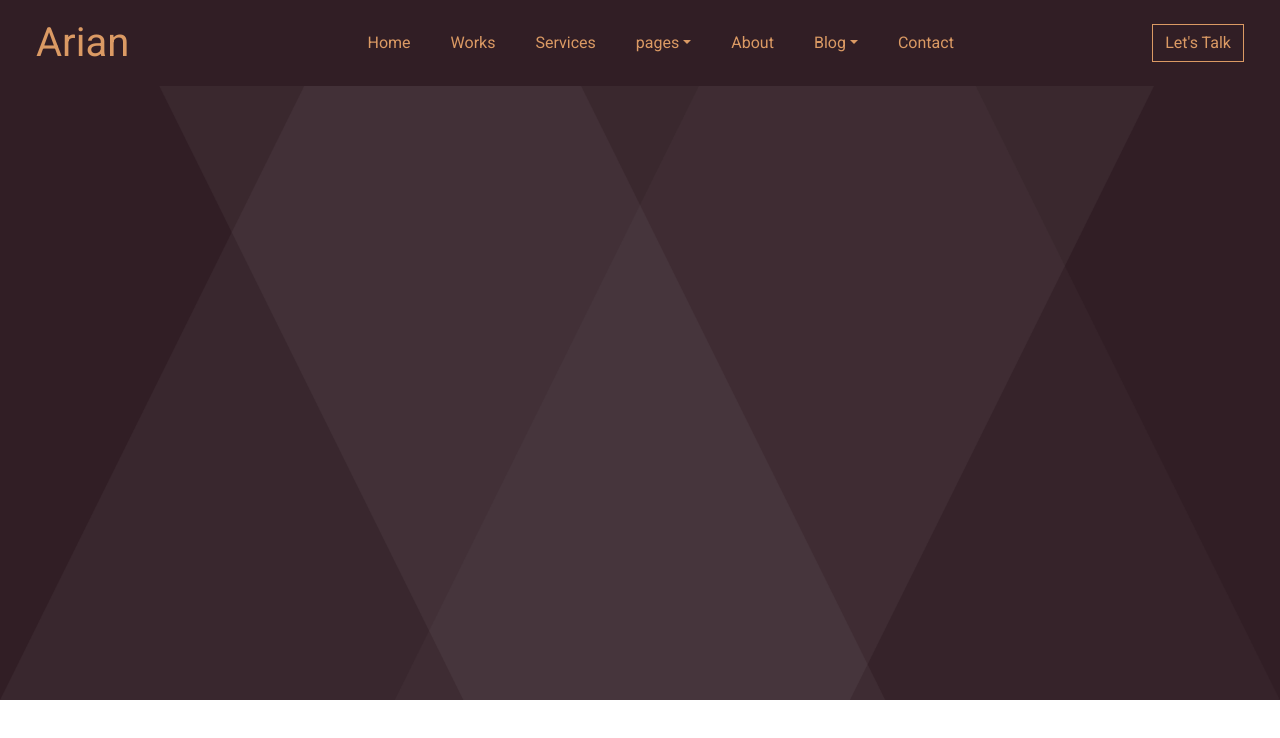
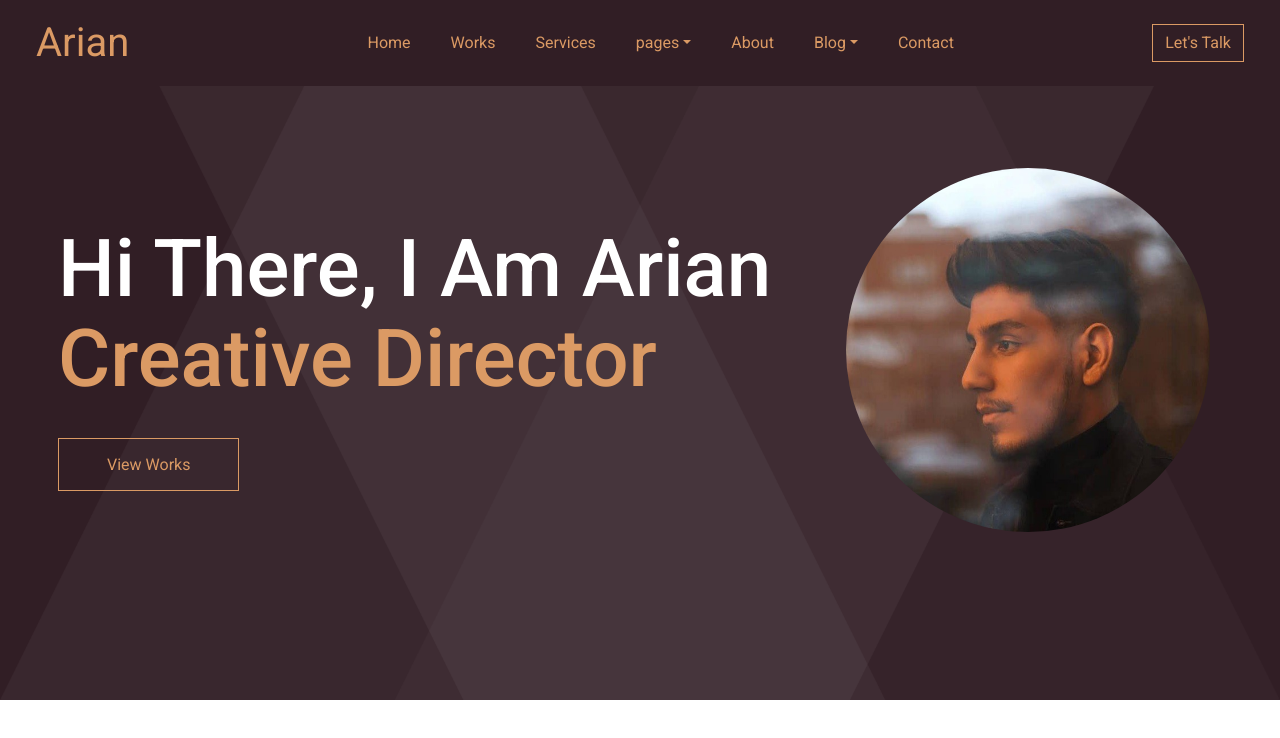
Before and after one commit to Arian-khamesi/Personal-Site, a React (Create React App) app: page / in a window 1280 px wide. Shown: the top 738 px of the page. Built offline with nearby package versions, Linux system fonts and the light colour scheme.

Commit message:
add landing component to header

```diff
--- /dev/null
+++ b/src/Components/Landing/Landing.jsx
@@ -0,0 +1,17 @@
+import React from 'react'
+
+export default function Landing() {
+  return (
+    <div class="container h-100 px-0">
+        <div class="row d-flex justify-content-center h-100">
+          <div class="col-10 col-lg-8 d-lg-inline-block align-self-center px-0">
+              <h2 class="mb-5 text-white custom-h2 custom-font">Hi There, I Am Arian<br/><span class="color custom-font">Creative Director</span></h2>
+              <a href="#" class="border border-1 px-5 py-3 text-decoration-none color custom-btn2 custom-font">View Works</a>
+          </div>
+          <div class="d-none d-lg-inline-block col-4 align-self-center  img-div">
+            <img src="images/arian.png" class="img-fluid w-100 h-100 rounded-circle" alt=""/>
+          </div>
+        </div>
+      </div>
+  )
+}
--- a/src/Pages/Header/Header.jsx
+++ b/src/Pages/Header/Header.jsx
@@ -1,11 +1,13 @@
 import React from 'react'
 import "./Header.css"
 import Topbar from '../../Components/Topbar/Topbar'
+import Landing from '../../Components/Landing/Landing'
 
 export default function Main() {
   return (
     <div class="w-100 first-bg">
         <Topbar/>
+        <Landing/>
     </div>
 
   )
```
